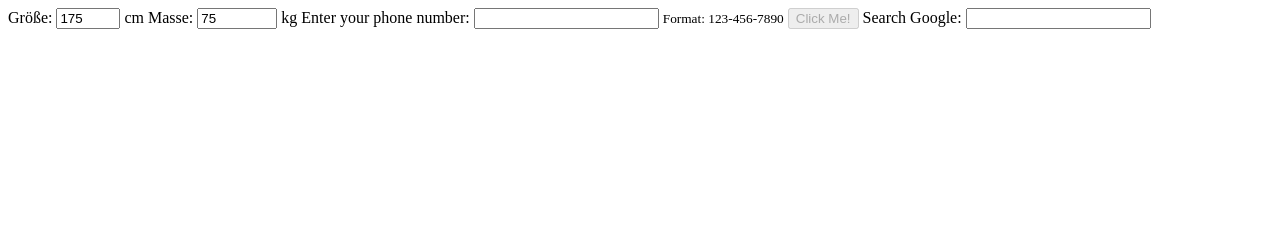
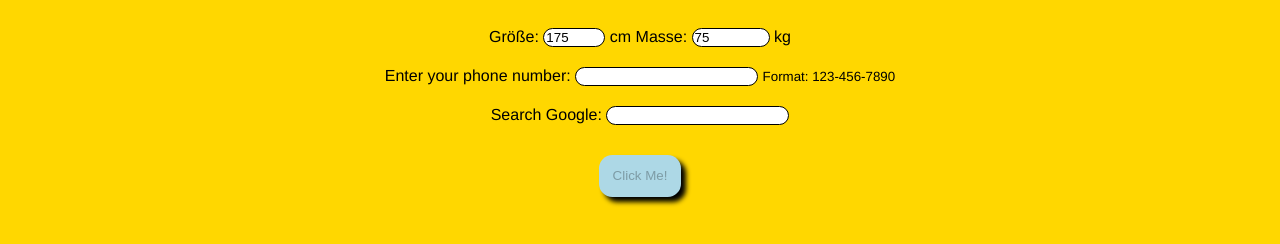
Before and after one commit to Oliver-sehralt/forms, a plain HTML site: page index.html in a window 1280 px wide. Drawn offline with Linux system fonts and the light colour scheme.

Commit message:
styled form

```diff
--- a/index.html
+++ b/index.html
@@ -4,9 +4,11 @@
     <meta charset="UTF-8">
     <meta name="viewport" content="width=device-width, initial-scale=1.0">
     <title>Document</title>
+    <link rel="stylesheet" href="style.css">
 </head>
 <body>
     <form>
+        <div>
         <label for="groesse">
           Größe:
           <input id="groesse" type="number" min="100" max="220" step="1" value="175">
@@ -17,13 +19,20 @@
           <input id="masse" type="number" min="30" max="225" step="0.5" value="75">
           kg
         </label>
+        </div>
+        <div>
         <label for="phone">Enter your phone number:</label>
         <input type="tel" id="phone" name="phone"
                pattern="[0-9]{3}-[0-9]{3}-[0-9]{4}"
                required>
         <small>Format: 123-456-7890</small>
-    <button type="button" disabled>Click Me!</button>
-    <label for="gsearch">Search Google:</label>
-    <input type="search" id="gsearch" name="gsearch">
-</body>
+        </div>
+        <div>
+        <label for="gsearch">Search Google:</label>
+        <input type="search" id="gsearch" name="gsearch">
+        </div>
+        <div>
+        <button type="button" disabled>Click Me!</button>
+        </div>
+    </body>
 </html>
--- /dev/null
+++ b/style.css
@@ -0,0 +1,30 @@
+body {
+    font-family: 'Franklin Gothic Medium', 'Arial Narrow', Arial, sans-serif;
+    background-color: gold;
+    text-align: center;
+}
+
+button {
+    background-color: lightblue;
+    border: none;
+    padding: 1em;
+    border-radius: 1em;
+    box-shadow: 5px 5px 5px black;
+    margin-top: 30px;
+}
+
+form {
+    display: block;
+}
+
+input {
+border-radius: 1em;
+border: solid 1px;
+margin-top: 20px;
+}
+
+@media only screen and (max-width: 600px) {
+    body {
+      display: flex;
+    }
+  }
```
